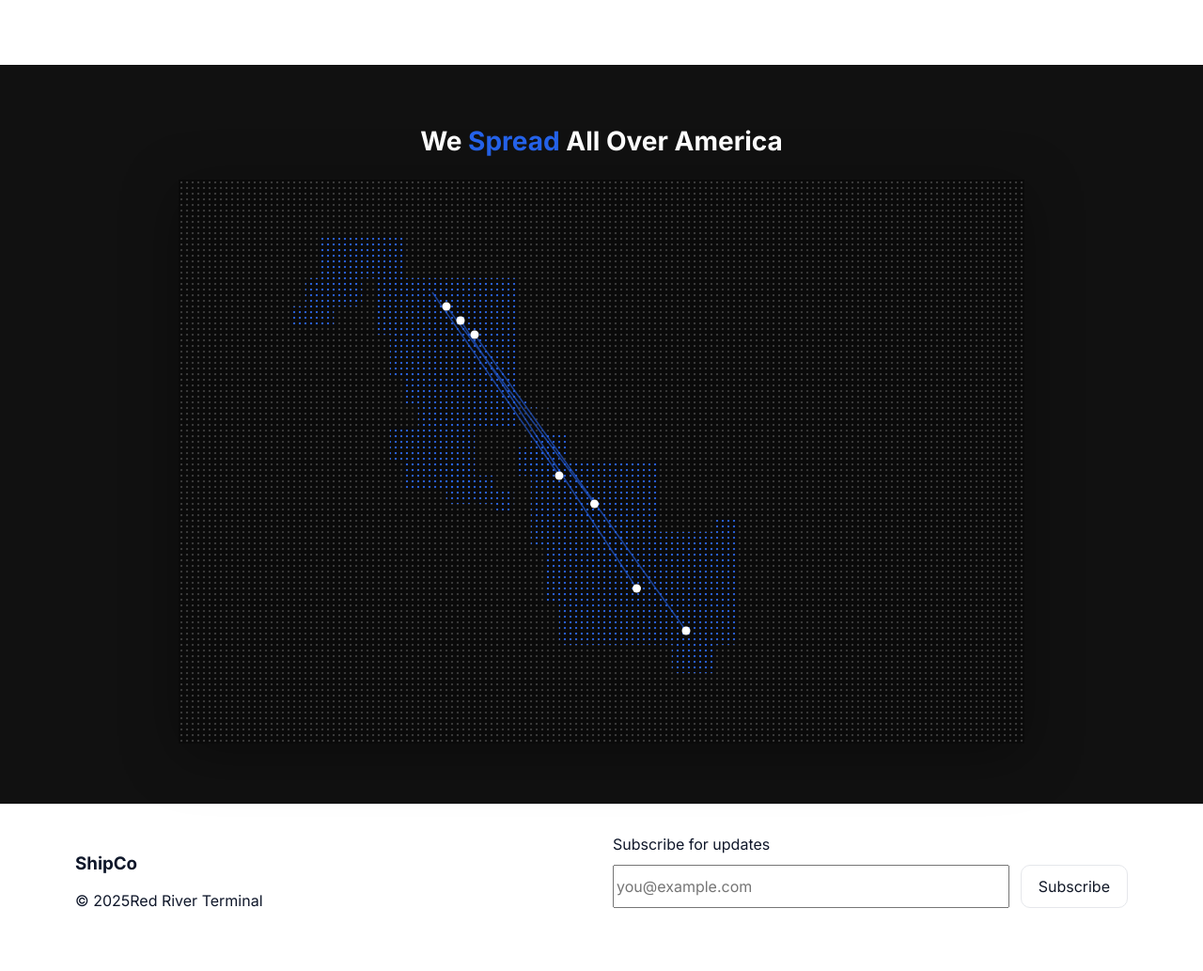
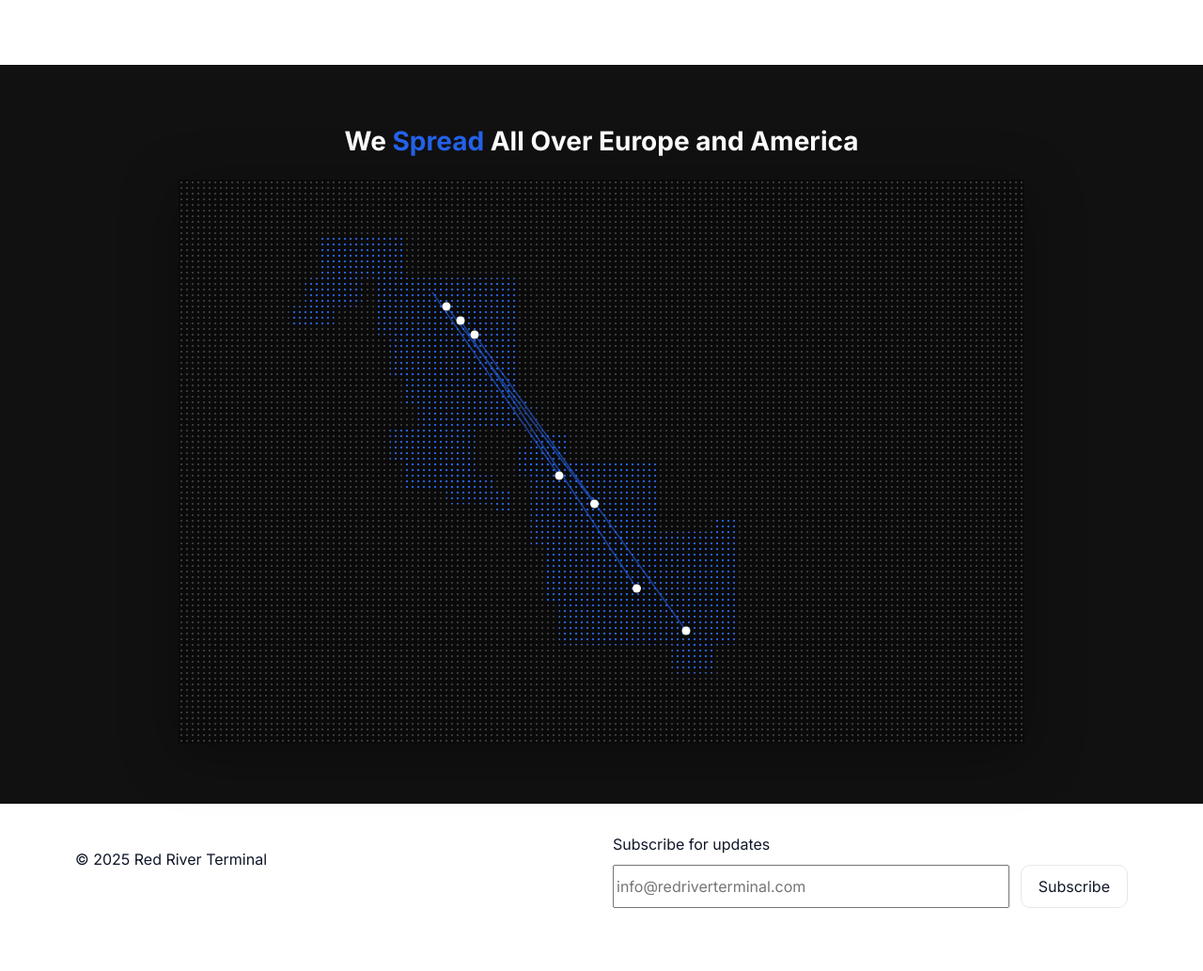
Before and after one commit to DippsytheDev/Red-River-Terminal-1, a plain HTML site: page index.html in a window 1280 px wide. Shown: the part 2180-3213 px from the top of the page at 94% size. Drawn offline with Linux system fonts and the light colour scheme.

Commit message:
adjustment

```diff
--- a/index.html
+++ b/index.html
@@ -195,7 +195,7 @@
       <section class="section section--dark map" id="global">
         <div class="container">
           <h2 class="section__title section__title--on-dark">
-            We <span class="accent">Spread</span> All Over America
+            We <span class="accent">Spread</span> All Over Europe and America
           </h2>
           <img
             class="map__img"
@@ -209,8 +209,8 @@
     <footer class="site-footer" id="contact">
       <div class="container footer__grid">
         <div>
-          <h3>ShipCo</h3>
-          <p>© <span id="year"></span>Red River Terminal</p>
+
+          <p>© <span id="year"></span> Red River Terminal</p>
         </div>
         <form class="newsletter" id="newsletter-form" novalidate>
           <label for="email">Subscribe for updates</label>
@@ -219,7 +219,7 @@
               id="email"
               name="email"
               type="email"
-              placeholder="you@example.com"
+              placeholder="info@redriverterminal.com"
               required
             />
             <button type="submit" class="btn btn--ghost">Subscribe</button>
```
